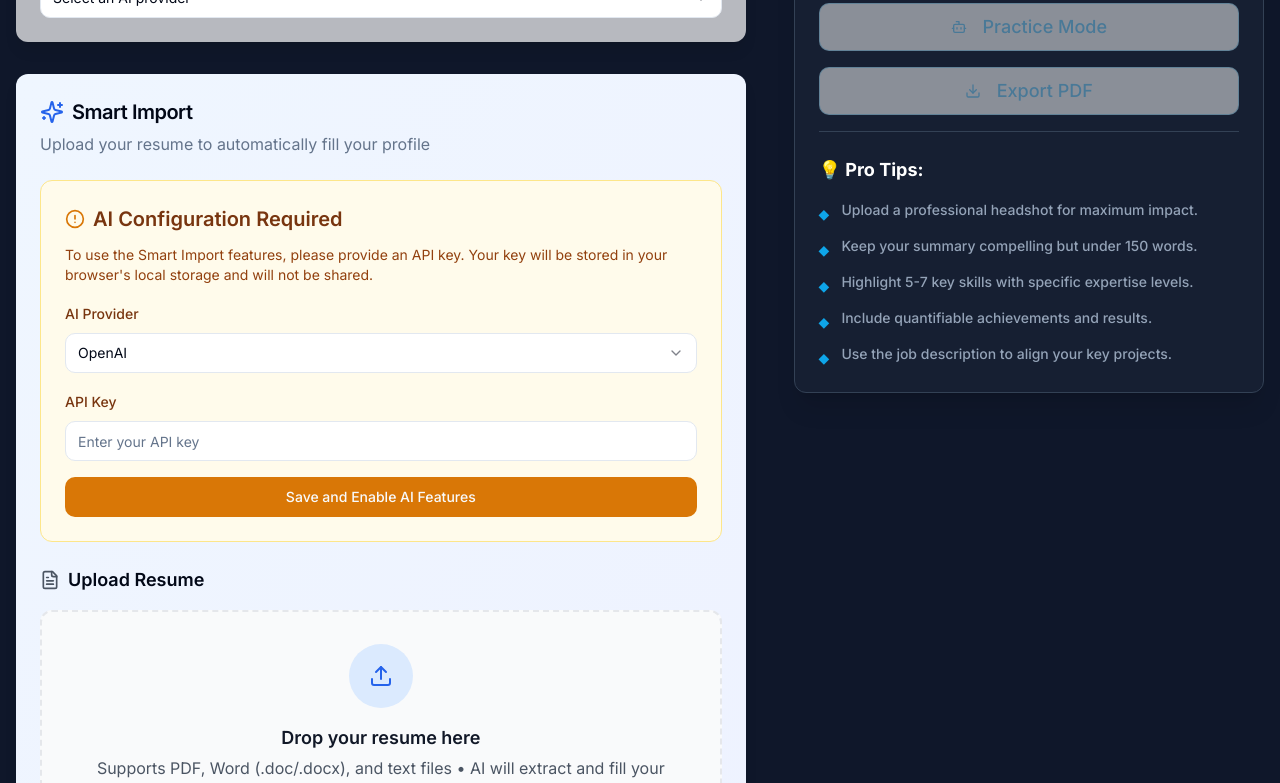
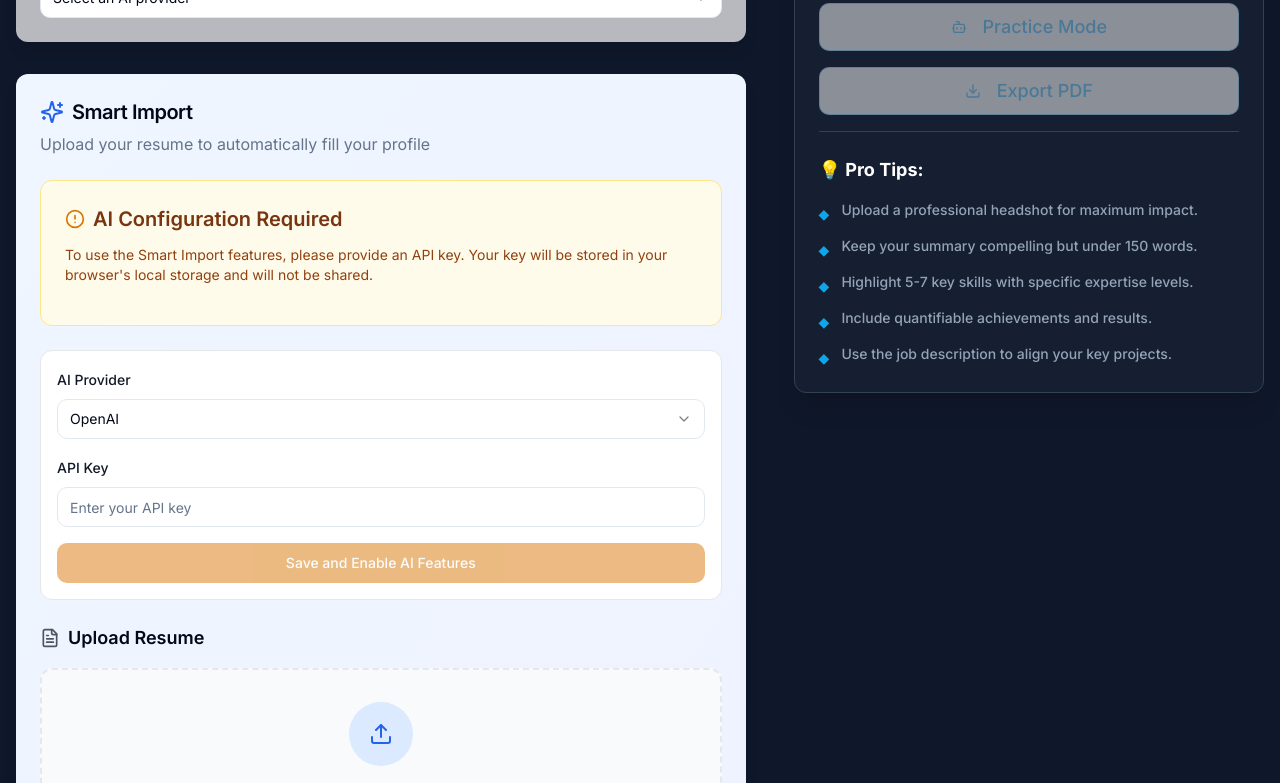
Before and after one commit to manyamgermany/interview-ace-profile-builder, a React (Vite) app: page / in a window 1280 px wide. Shown: the part 368-1151 px from the top of the page. Built offline with nearby package versions, Linux system fonts and the light colour scheme.

Commit message:
Fix: Add save and enable option
Added the "Save and Enable AI Features" button to SmartImportCard.tsx, which saves the AI provider and API key to local storage and reloads the page to apply the changes.

```diff
--- a/src/components/SmartImportCard.tsx
+++ b/src/components/SmartImportCard.tsx
@@ -1,7 +1,8 @@
+
 import { Card, CardContent, CardDescription, CardHeader, CardTitle } from "@/components/ui/card";
 import { Sparkles, AlertCircle } from "lucide-react";
 import FileUploadSection from "./FileUploadSection";
-import { useState } from "react";
+import { useState, useEffect } from "react";
 import { Input } from "./ui/input";
 import { Label } from "./ui/label";
 import { Button } from "./ui/button";
@@ -14,13 +15,24 @@ interface SmartImportCardProps {
 }
 
 const SmartImportCard = ({ onDataExtracted, llmProvider, llmApiKey }: SmartImportCardProps) => {
-  const canUseAI = llmProvider && llmApiKey;
   const [currentProvider, setCurrentProvider] = useState(llmProvider || 'openai');
   const [currentApiKey, setCurrentApiKey] = useState(llmApiKey || '');
+  const [savedProvider, setSavedProvider] = useState(llmProvider);
+  const [savedApiKey, setSavedApiKey] = useState(llmApiKey);
+
+  useEffect(() => {
+    setSavedProvider(llmProvider);
+    setSavedApiKey(llmApiKey);
+  }, [llmProvider, llmApiKey]);
+
+  const canUseAI = savedProvider && savedApiKey;
+  const hasUnsavedChanges = currentProvider !== savedProvider || currentApiKey !== savedApiKey;
 
   const handleSaveConfig = () => {
     localStorage.setItem("llmProvider", currentProvider);
     localStorage.setItem("llmApiKey", currentApiKey);
+    setSavedProvider(currentProvider);
+    setSavedApiKey(currentApiKey);
     window.location.reload();
   };
 
@@ -45,9 +57,13 @@ const SmartImportCard = ({ onDataExtracted, llmProvider, llmApiKey }: SmartImpor
             <p className="text-sm text-amber-800 mb-4">
               To use the Smart Import features, please provide an API key. Your key will be stored in your browser's local storage and will not be shared.
             </p>
-            <div className="space-y-4">
+          </div>
+        )}
+
+        {(!canUseAI || hasUnsavedChanges) && (
+          <div className="space-y-4 p-4 border border-gray-200 rounded-xl bg-white">
             <div className="space-y-2">
-                <Label htmlFor="llmProvider" className="font-medium text-amber-900">AI Provider</Label>
+              <Label htmlFor="llmProvider" className="font-medium text-gray-900">AI Provider</Label>
               <Select value={currentProvider} onValueChange={setCurrentProvider}>
                 <SelectTrigger id="llmProvider" className="bg-white">
                   <SelectValue placeholder="Select a provider" />
@@ -59,7 +75,7 @@ const SmartImportCard = ({ onDataExtracted, llmProvider, llmApiKey }: SmartImpor
               </Select>
             </div>
             <div className="space-y-2">
-                <Label htmlFor="llmApiKey" className="font-medium text-amber-900">API Key</Label>
+              <Label htmlFor="llmApiKey" className="font-medium text-gray-900">API Key</Label>
               <Input
                 id="llmApiKey"
                 type="password"
@@ -69,17 +85,20 @@ const SmartImportCard = ({ onDataExtracted, llmProvider, llmApiKey }: SmartImpor
                 className="bg-white"
               />
             </div>
-              <Button onClick={handleSaveConfig} className="w-full bg-amber-600 hover:bg-amber-700">
+            <Button
+              onClick={handleSaveConfig}
+              className="w-full bg-amber-600 hover:bg-amber-700"
+              disabled={!currentProvider || !currentApiKey}
+            >
               Save and Enable AI Features
             </Button>
-            </div>
           </div>
         )}
 
         <FileUploadSection
           onDataExtracted={onDataExtracted}
-          llmProvider={llmProvider}
-          llmApiKey={llmApiKey}
+          llmProvider={savedProvider}
+          llmApiKey={savedApiKey}
           canUseAI={!!canUseAI}
         />
 
```
Lines whose indentation alone changed are shown as unchanged.
